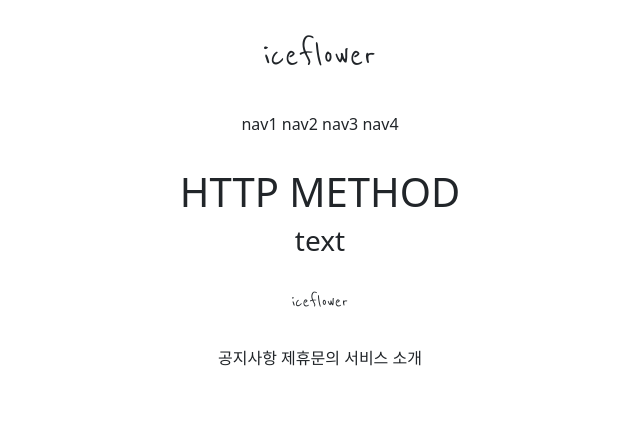
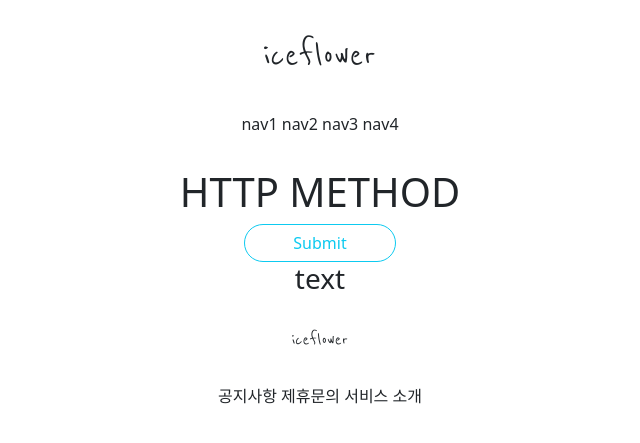
Before and after one commit to hyoung2/2_hihi, a Django app: page /accounts/hi_nini/ in a window 1280 px wide. Shown: the top 443 px of the page, without its empty margins (320-960 px from the left). Run offline with Django 3.2, Linux system fonts and the light colour scheme; parts of the project's set-up code (start-up, migrations or seed data) failed here and were passed over; some web fonts are replaced.

Commit message:
7.9 start 3

```diff
--- a/accountapp/templates/accountapp/hi_nini.html
+++ b/accountapp/templates/accountapp/hi_nini.html
@@ -6,6 +6,11 @@
     <div style=" margin: 2rem; text-align: center">
         <h1> HTTP METHOD </h1>
 
+        <form action="/accounts/hi_nini/" method ="POST">
+            {% csrf_token %}
+            <input type="submit" button type="button" class="btn btn-outline-info rounded-pill px-5">
+        </form>
+
         <h3> {{ 'text' }}</h3>
 </div>
 
```
